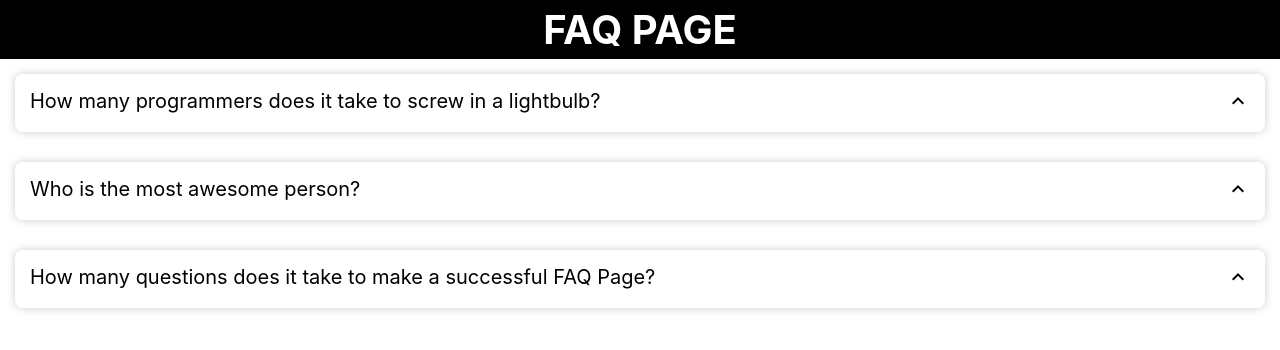
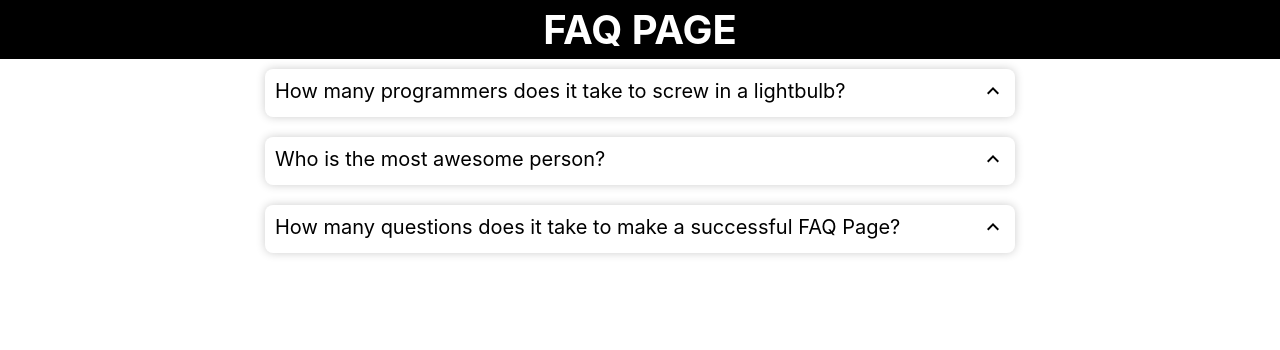
Before and after one commit to saisitaram2000/tawkto_integration, a React (Create React App) app: page / in a window 1280 px wide. Shown: the top 350 px of the page. Built offline with nearby package versions, Linux system fonts and the light colour scheme.

Commit message:
modified width of faq

```diff
--- a/src/components/FAQ.css
+++ b/src/components/FAQ.css
@@ -1,12 +1,19 @@
+* {
+	margin: 0;
+	padding: 0;
+	box-sizing: border-box;
+}
 .faq-list{
     position: relative;
     display: flex;
     flex-direction: column;
     width: 100%;
+    margin: 0 auto;
+    max-width: 770px;
 }
 .faq {
-	margin: 15px;
-	padding: 15px;
+	margin: 10px;
+	padding: 10px;
 	background-color: #FFF;
 	border-radius: 8px;
 	box-shadow: 0px 0px 10px rgba(0, 0, 0, 0.2);
@@ -31,8 +38,8 @@
 	transition: all 0.4s ease-out;
 }
 .faq-expand{
-	margin: 15px;
-	padding: 15px;
+	margin: 10px;
+	padding: 10px;
 	background-color: #FFF;
 	border-radius: 8px;
 	box-shadow: 0px 0px 10px rgba(0, 0, 0, 0.2);
```
Also changed, not shown: src/components/Header.css (line endings or trailing spaces), src/components/arrow-down.jpeg (deleted), src/components/down-arrow-svg.svg (deleted).
